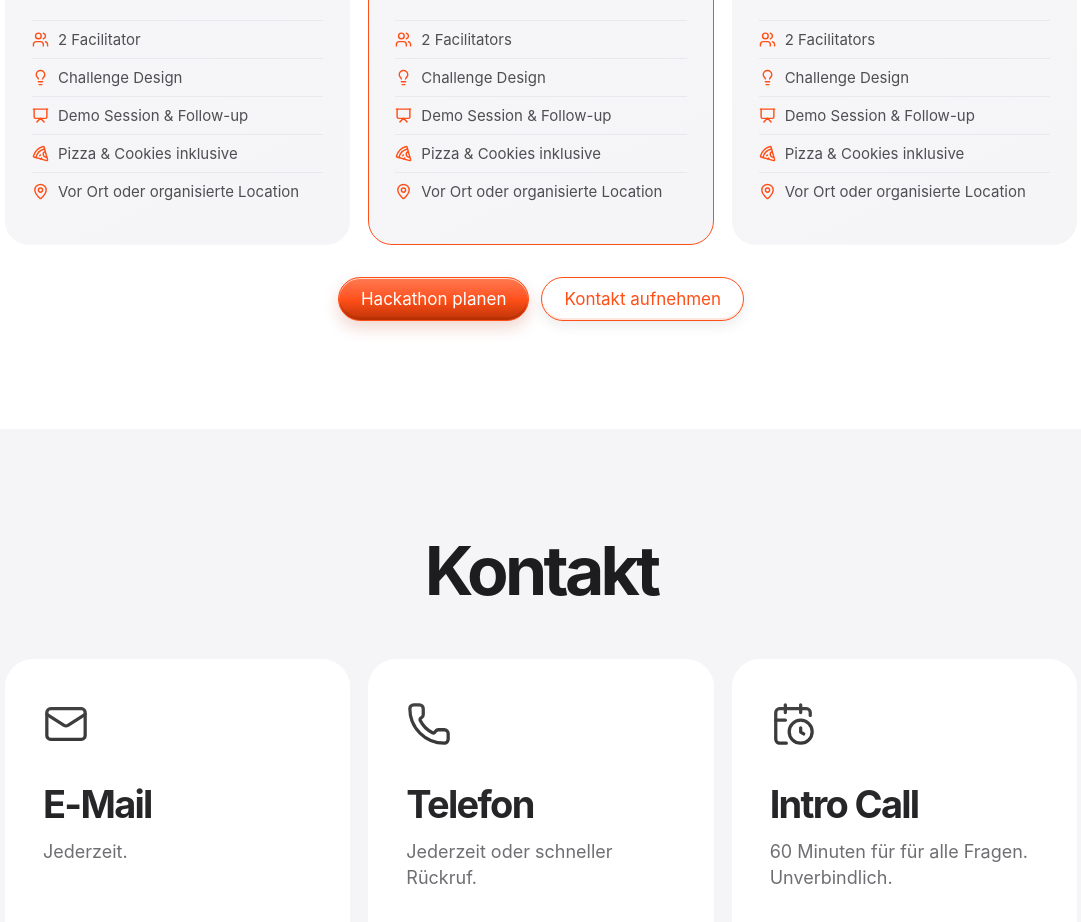
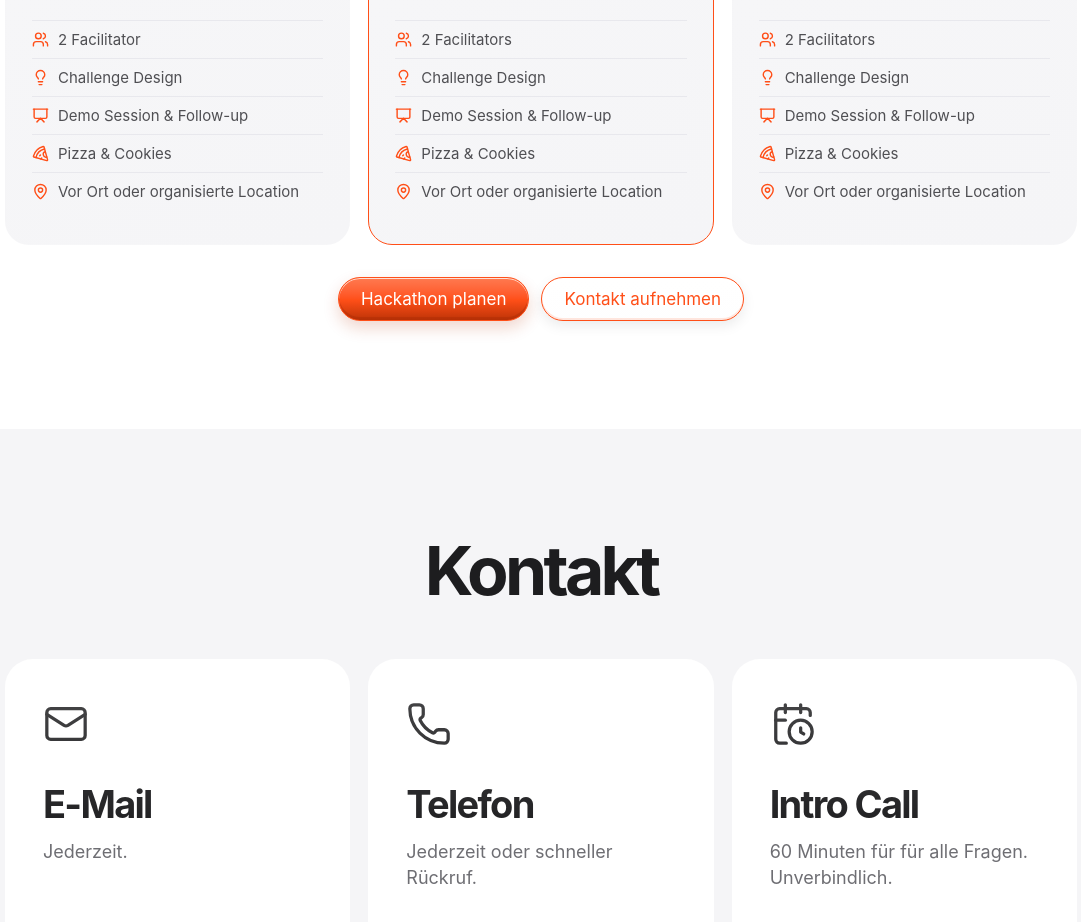
Before and after one commit to emilianscheel/all-in-agi.com, a SvelteKit app in the folder website/: page / in a window 1280 px wide. Shown: the part 3220-4142 px from the top of the page, without its empty margins (99-1180 px from the left). Built offline with nearby package versions, Linux system fonts and the light colour scheme.

Commit message:
Update +page.svelte

```diff
--- a/website/src/routes/+page.svelte
+++ b/website/src/routes/+page.svelte
@@ -167,9 +167,9 @@
 	<div class="section-wrap">
 
 		<div class="pricing-grid" use:reveal={{ group: true }}>
-			<article class="price-card"><h3>Bis 15 Personen</h3><strong>4.000 €</strong><span>netto</span><ul><li><Users size={17} />2 Facilitator</li><li><Lightbulb size={17} />Challenge Design</li><li><Presentation size={17} />Demo Session & Follow-up</li><li><Pizza size={17} />Pizza & Cookies inklusive</li><li><MapPin size={17} />Vor Ort oder organisierte Location</li></ul></article>
-			<article class="price-card featured"><span class="tag">Most popular</span><h3>Bis 30 Personen</h3><strong>5.000 €</strong><span>netto</span><ul><li><Users size={17} />2 Facilitators</li><li><Lightbulb size={17} />Challenge Design</li><li><Presentation size={17} />Demo Session & Follow-up</li><li><Pizza size={17} />Pizza & Cookies inklusive</li><li><MapPin size={17} />Vor Ort oder organisierte Location</li></ul></article>
-			<article class="price-card"><h3>Bis 50 Personen</h3><strong>6.000 €</strong><span>netto</span><ul><li><Users size={17} />2 Facilitators</li><li><Lightbulb size={17} />Challenge Design</li><li><Presentation size={17} />Demo Session & Follow-up</li><li><Pizza size={17} />Pizza & Cookies inklusive</li><li><MapPin size={17} />Vor Ort oder organisierte Location</li></ul></article>
+			<article class="price-card"><h3>Bis 15 Personen</h3><strong>4.000 €</strong><span>netto</span><ul><li><Users size={17} />2 Facilitator</li><li><Lightbulb size={17} />Challenge Design</li><li><Presentation size={17} />Demo Session & Follow-up</li><li><Pizza size={17} />Pizza & Cookies</li><li><MapPin size={17} />Vor Ort oder organisierte Location</li></ul></article>
+			<article class="price-card featured"><span class="tag">Most popular</span><h3>Bis 30 Personen</h3><strong>5.000 €</strong><span>netto</span><ul><li><Users size={17} />2 Facilitators</li><li><Lightbulb size={17} />Challenge Design</li><li><Presentation size={17} />Demo Session & Follow-up</li><li><Pizza size={17} />Pizza & Cookies</li><li><MapPin size={17} />Vor Ort oder organisierte Location</li></ul></article>
+			<article class="price-card"><h3>Bis 50 Personen</h3><strong>6.000 €</strong><span>netto</span><ul><li><Users size={17} />2 Facilitators</li><li><Lightbulb size={17} />Challenge Design</li><li><Presentation size={17} />Demo Session & Follow-up</li><li><Pizza size={17} />Pizza & Cookies</li><li><MapPin size={17} />Vor Ort oder organisierte Location</li></ul></article>
 		</div>
 		<div class="section-action"><a class="button-primary" href="/buchen">Hackathon planen</a><a class="button-secondary" href="#kontakt">Kontakt aufnehmen</a></div>
 	</div>
```
